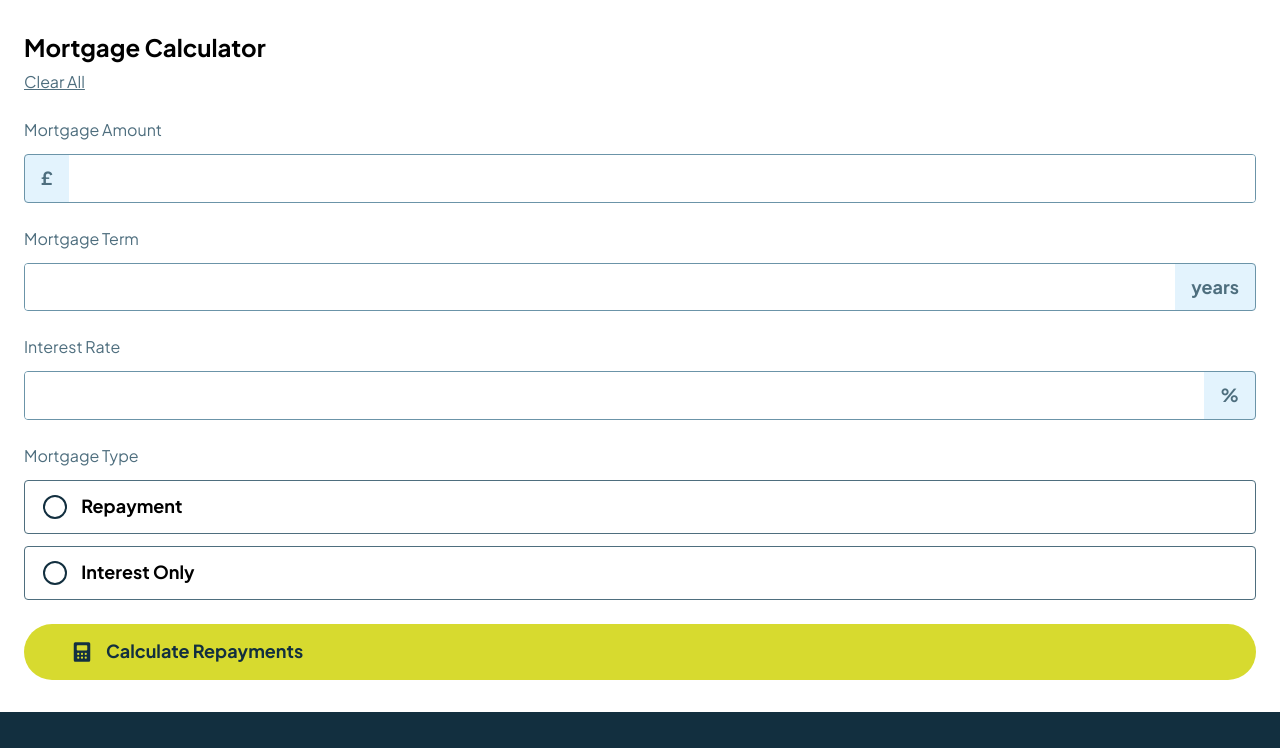
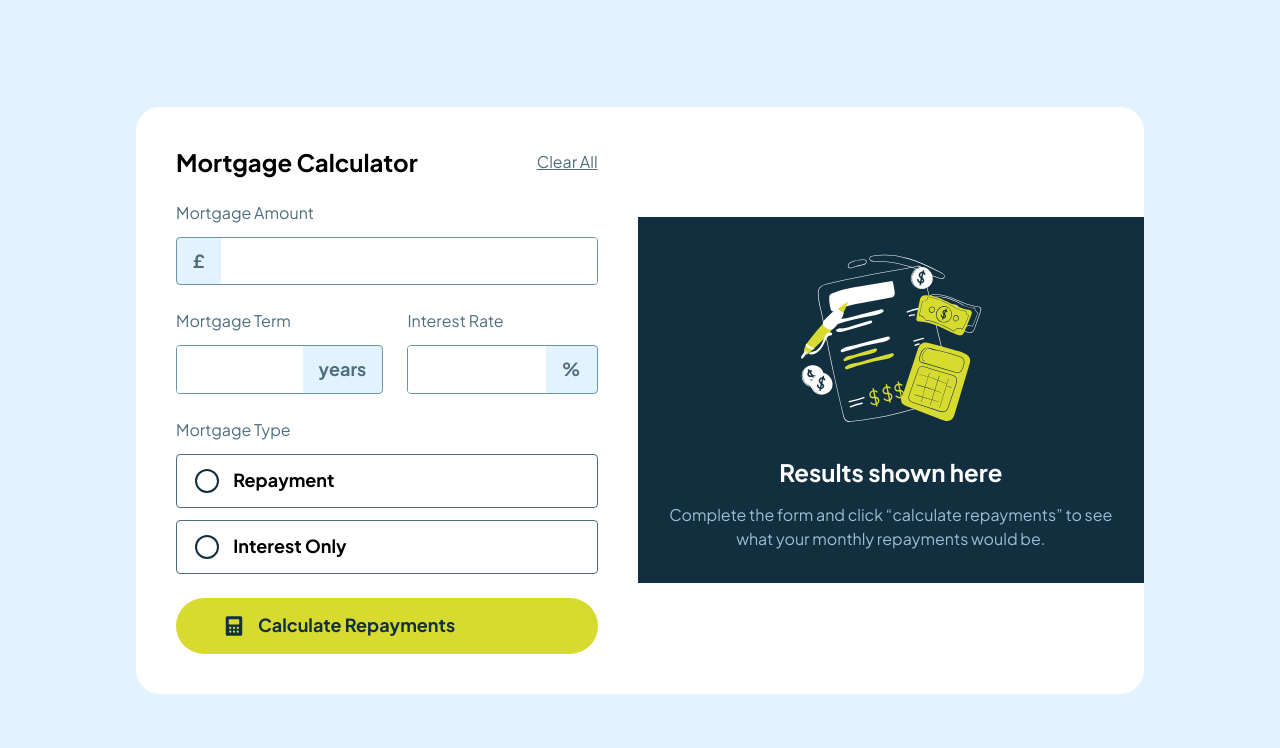
Before and after one commit to eestaniel/mortgage-calculator, a React (Vite) app: page / in a window 1280 px wide. Shown: the top 748 px of the page. Built offline with nearby package versions, Linux system fonts and the light colour scheme.

Commit message:
feat: add tablet screen

```diff
--- a/src/App.module.css
+++ b/src/App.module.css
@@ -2,6 +2,7 @@
     min-height: 100vh;
     display: flex;
     flex-direction: column;
+    background-color: var(--white);
 }
 form {
     display: flex;
@@ -50,8 +51,50 @@
     }
 }
 
-
-
 .error_message {
     color: var(--red);
 }
+
+@media screen and (min-width: 576px) {
+    body {
+        display: flex;
+        flex-direction: column;
+        justify-content: center;
+        align-items: center;
+        background-color: var(--slate100);
+        padding: 2.5rem;
+    }
+    main {
+        border-radius: 1.5rem;
+    }
+
+    .header_group {
+        flex-direction: row;
+        justify-content: space-between;
+        align-items: center;
+        width: 100%;
+    }
+
+    .term_rate_group {
+        flex-direction: row;
+    }
+
+    form {
+        padding: 2.5rem;
+    }
+
+}
+
+@media screen and (min-width: 1024px) {
+    body {
+        min-height: 100vh;
+    }
+    main {
+        min-height: revert;
+        flex-direction: row;
+        max-height: 606px;
+        max-width: 1008px;
+        justify-content: center;
+        align-items: center;
+    }
+}
```
